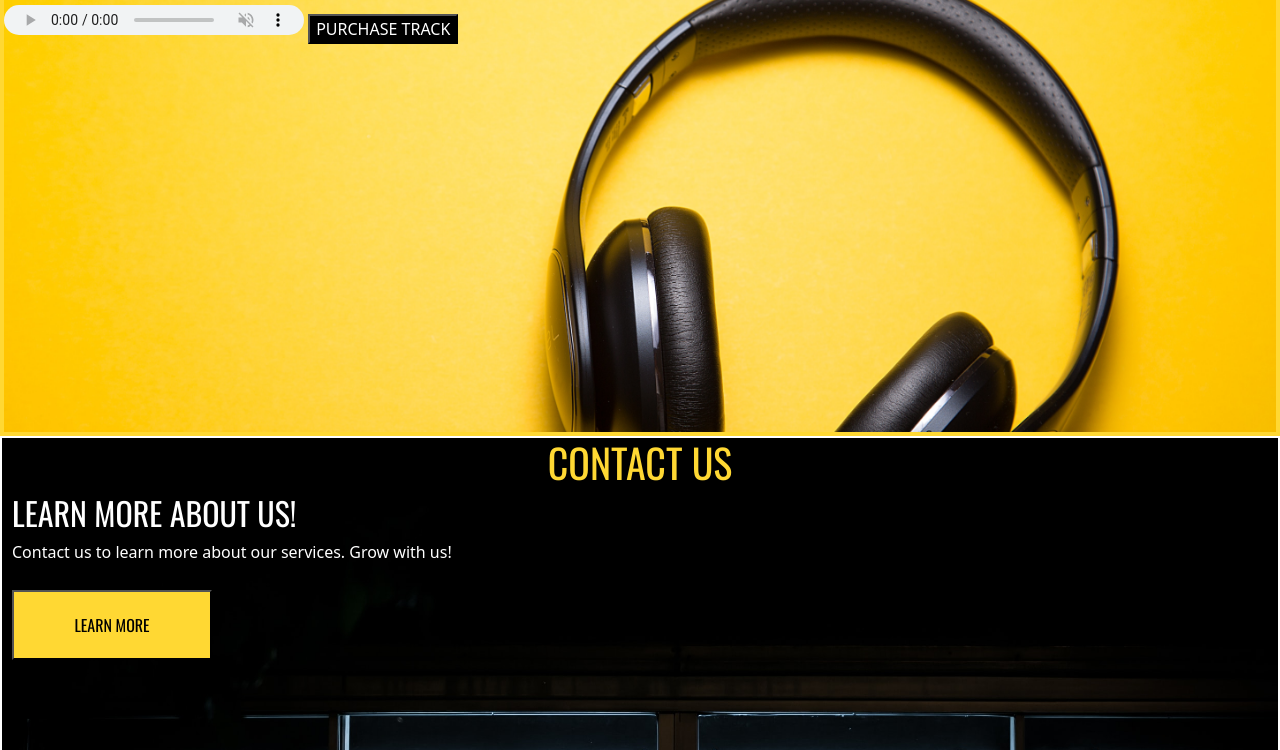
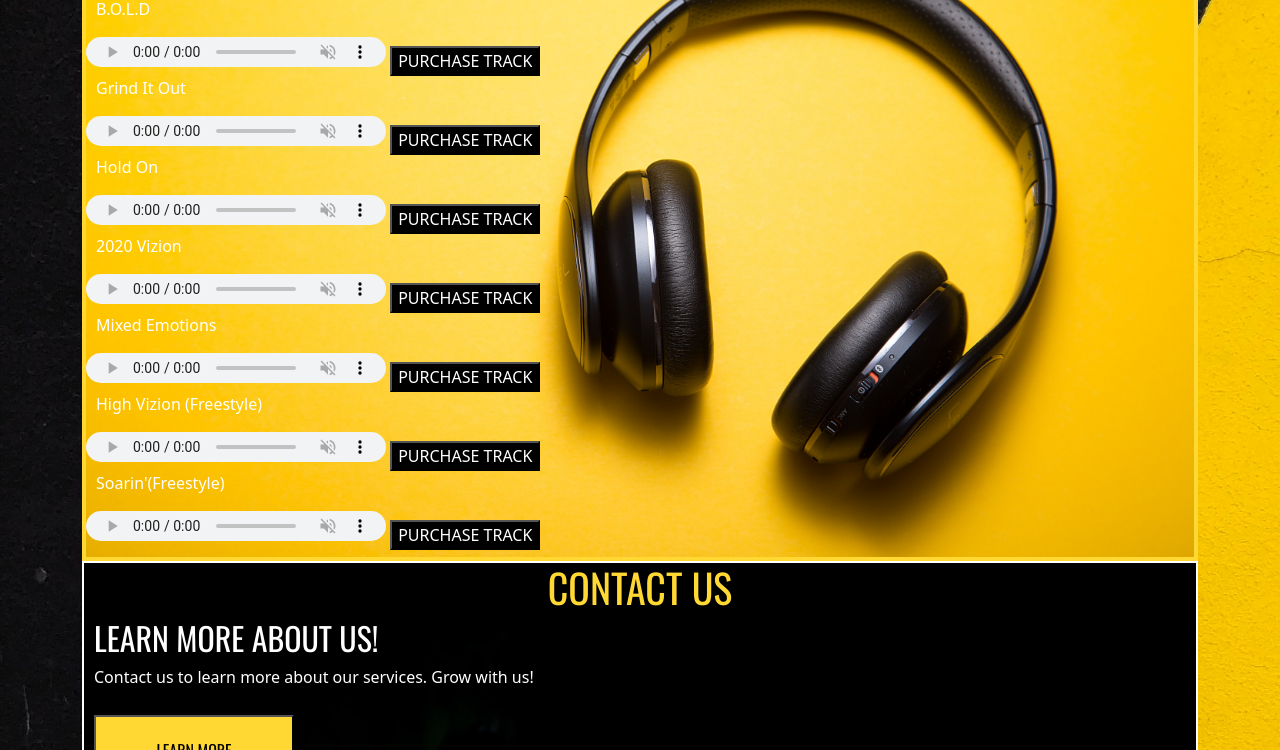
Before and after one commit to truvizionmedia/TVMG, a plain HTML site: page index.html in a window 1280 px wide. Shown: the part 456-1206 px from the top of the page. Drawn offline with nearby package versions, Linux system fonts and the light colour scheme.

Commit message:
Add files via upload

```diff
--- a/index.html
+++ b/index.html
@@ -14,6 +14,8 @@
 <link rel="preconnect" href="https://fonts.gstatic.com" crossorigin>
 <link href="https://fonts.googleapis.com/css2?family=Oswald:wght@200;400&display=swap" rel="stylesheet">
 	</head>
+
+	<div class="container">
 	<body>
 	<header>
 		<ul>
@@ -33,6 +35,8 @@
 	<h1>MEDIA</h1>
 
 <div id="media">
+
+	<h5>Featured</h5>
 	<h2>The Reach Project Vol. 1 /T-Hodge</h2>
 
 	<p id="playtext">Devotion (feat. G-Brooks)</p>
@@ -42,7 +46,7 @@
 		Your browser does not support the audio element.
 	</audio>
 
-	<a href="https://checkout.square.site/merchant/HBXFCQ96CRC6Q/checkout/LY56VXEQHLF3BRW3VURZA475"><button id="purchase">PURCHASE TRACK</button></a>
+	<a href="https://music.apple.com/us/album/devotion-feat-g-brooks/1551476666?i=1551476669"><button id="purchase">PURCHASE TRACK</button></a>
 
 	<p id="playtext">B.O.L.D</p>
 	<audio controls autoplay muted>
@@ -50,7 +54,57 @@
 		Your browser does not support the audio element.
 	</audio>
 
-	<a href=""><button id="purchase">PURCHASE TRACK</button></a>
+	<a href="https://music.apple.com/us/album/b-o-l-d/1551476666?i=1551476673"><button id="purchase">PURCHASE TRACK</button></a>
+
+	<p id="playtext">Grind It Out</p>
+	<audio controls autoplay muted>
+	<source src="GrinditoutFreestyleFinalMaster.mp3" type="audio/mpeg">
+		Your browser does not support the audio element.
+	</audio>
+
+	<a href="https://music.apple.com/us/album/grind-it-out-freestyle/1551476666?i=1551476667"><button id="purchase">PURCHASE TRACK</button></a>
+
+	<p id="playtext">Hold On</p>
+	<audio controls autoplay muted>
+	<source src="HoldOnFinalMasterRev.mp3" type="audio/mpeg">
+		Your browser does not support the audio element.
+	</audio>
+
+	<a href="https://music.apple.com/us/album/hold-on/1551476666?i=1551476668"><button id="purchase">PURCHASE TRACK</button></a>
+
+	<p id="playtext">2020 Vizion</p>
+	<audio controls autoplay muted>
+	<source src="2020VizionFinalMaster.mp3" type="audio/mpeg">
+		Your browser does not support the audio element.
+	</audio>
+
+	<a href="https://music.apple.com/us/album/2020-vizion/1551476666?i=1551476670"><button id="purchase">PURCHASE TRACK</button></a>
+
+	<p id="playtext">Mixed Emotions</p>
+	<audio controls autoplay muted>
+	<source src="MixedEmotionsTHodgeFinalMaster.mp3" type="audio/mpeg">
+		Your browser does not support the audio element.
+	</audio>
+
+	<a href="https://music.apple.com/us/album/mixed-emotions/1551476666?i=1551476671"><button id="purchase">PURCHASE TRACK</button></a>
+
+	<p id="playtext">High Vizion (Freestyle)</p>
+	<audio controls autoplay muted>
+	<source src="HighVizionFreestyleFinalMix03.mp3" type="audio/mpeg">
+		Your browser does not support the audio element.
+	</audio>
+
+	<a href="https://music.apple.com/us/album/high-vizion-freestyle/1551476666?i=1551476672"><button id="purchase">PURCHASE TRACK</button></a>
+
+	<p id="playtext">Soarin'(Freestyle)</p>
+	<audio controls autoplay muted>
+	<source src="SoaringFreestyleBonusFinalmaster.mp3" type="audio/mpeg">
+		Your browser does not support the audio element.
+	</audio>
+
+	<a href="https://music.apple.com/us/album/soarin-freestyle/1551476666?i=1551476674"><button id="purchase">PURCHASE TRACK</button></a>
+
+
 
 
 </div>
@@ -87,6 +141,7 @@
 
 	&copy Tru Vizion Media Group 2022
 	</footer>
+</div>
 
 	<script src="https://cdn.jsdelivr.net/npm/bootstrap@5.2.0/dist/js/bootstrap.bundle.min.js" integrity="sha384-A3rJD856KowSb7dwlZdYEkO39Gagi7vIsF0jrRAoQmDKKtQBHUuLZ9AsSv4jD4Xa" crossorigin="anonymous"></script>
 
--- a/style.css
+++ b/style.css
@@ -97,7 +97,7 @@ audio {
 	border: 4px solid #FFD833 ;
 	background-image: url("c-d-x-PDX_a_82obo-unsplash.jpg");
 	background-size: cover;
-	height: 600px;
+	height: 725px;
 }
 
 #learn {
@@ -143,3 +143,11 @@ h3 {
 	padding: 5px;
 	margin-right: 1000px;
 }
+
+.container [
+	height: 600px ;
+	width: 1000px;
+
+]
+
+h5 {color: black;}
```
Also changed, not shown: 6 other files.
